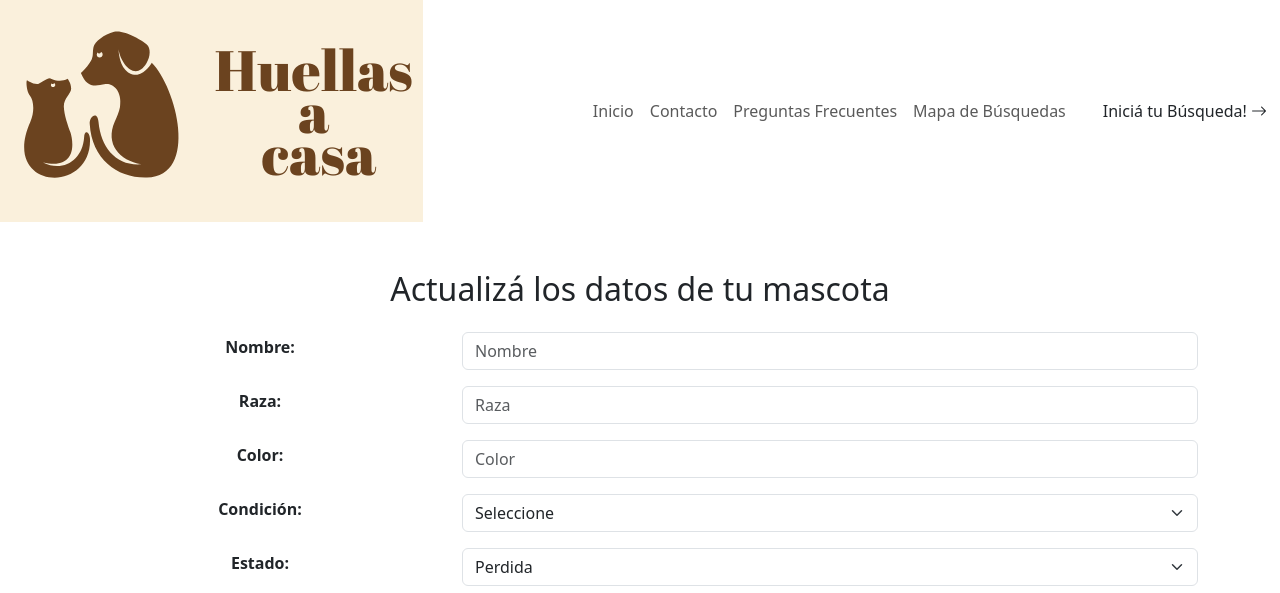
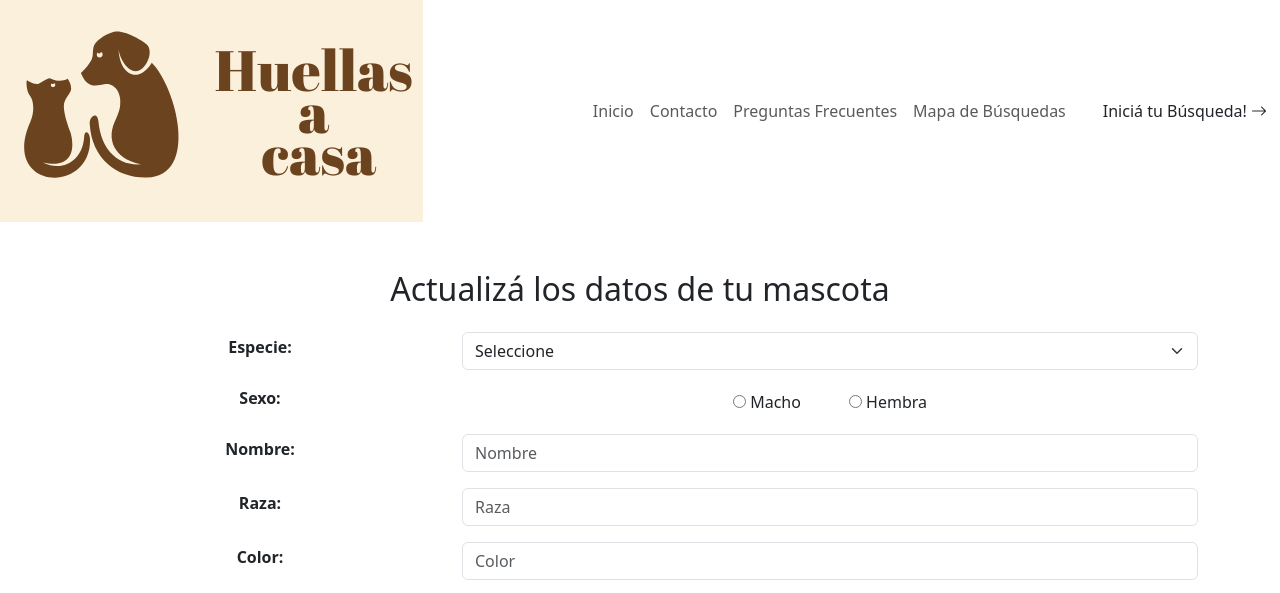
Before and after one commit to f3d3to/trabajo_practico-ids, a Flask app: template frontend/templates/actualizarMascota.html in a window 1280 px wide. Shown: the top 593 px of the page. Run offline with Flask 3, Linux system fonts and the light colour scheme; the template is opened without the code that fills it, so the values that code supplies are empty; parts of the project's set-up code (start-up, migrations or seed data) failed here and were passed over; some libraries are stand-ins or nearby versions.

Commit message:
agregados más campos al form actualizar

```diff
--- a/frontend/templates/actualizarMascota.html
+++ b/frontend/templates/actualizarMascota.html
@@ -10,8 +10,40 @@
         <!-- <form action="{{ url_for('actualizarMascota', id=mascota['id']) }}" method="POST" enctype="multipart/form-data">
             <input type="hidden" name="_method" value="PUT">     -->
         {{mascota}}
+        <div class="form-section mb-4">
+            <div class="row mb-3 align-items-center">
+            <div class="col-md-4">
+                <label for="especieMascota" class="form-label fw-bold">Especie:</label>
+            </div>
+            <div class="col-md-8">
+                <select id="especieMascota" class="form-select" name="especie">
+                    <option value="">Seleccione</option>
+                    <option value="perro" {% if mascota['especie'] == 'perro' %}selected{% endif %}>Perro</option>
+                    <option value="gato" {% if mascota['especie'] == 'gato' %}selected{% endif %} >Gato</option>
+                    <option value="otro" {% if mascota['especie'] == 'otro' %}selected{% endif %} >Otro</option>
+                </select>
+            </div>
+            </div>
+            <div class="row mb-3 align-items-center">
+                <div class="form-label fw-bold col-md-4">
+                <label>Sexo:</label>
+                </div>
+                <div class="col-md-8">
+                    <div class="d-flex justify-content-center gap-5">
 
-        <div class="form-section mb-4">
+                        <label>
+                            <input type="radio" name="genero" value="macho" required {% if mascota['genero'] == 'macho' %}checked{% endif %}>
+                            Macho
+                        </label>
+
+                        <label>
+                        <input type="radio" name="genero" value="hembra" {% if mascota['genero'] == 'hembra' %}checked{% endif %}>
+                            Hembra
+                        </label>
+                    </div>
+                </div>
+            </div>
+
             <div class="row mb-3 align-items-center">
                 <div class="col-md-4">
                     <label for="nombre" class="form-label fw-bold">Nombre:</label>
```
Also changed, not shown: frontend/app_front.py (+8 -17 lines).
